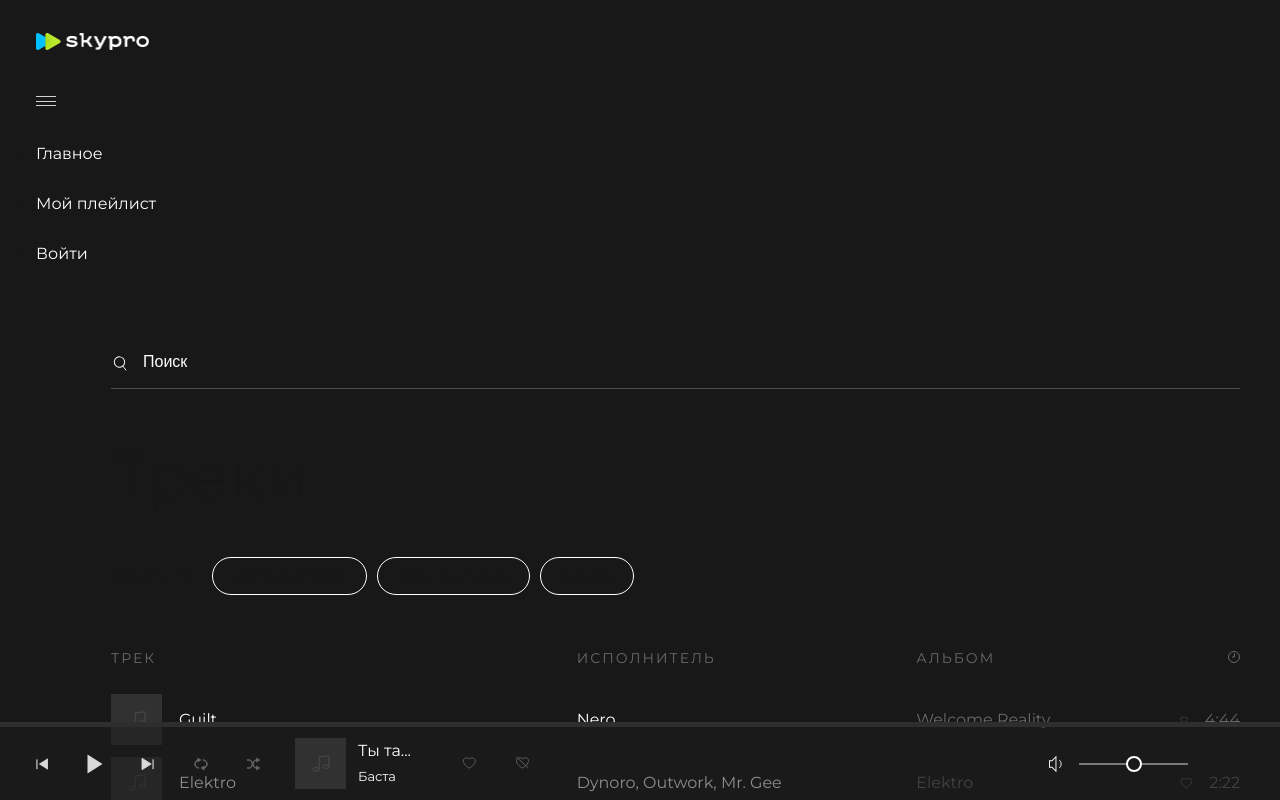
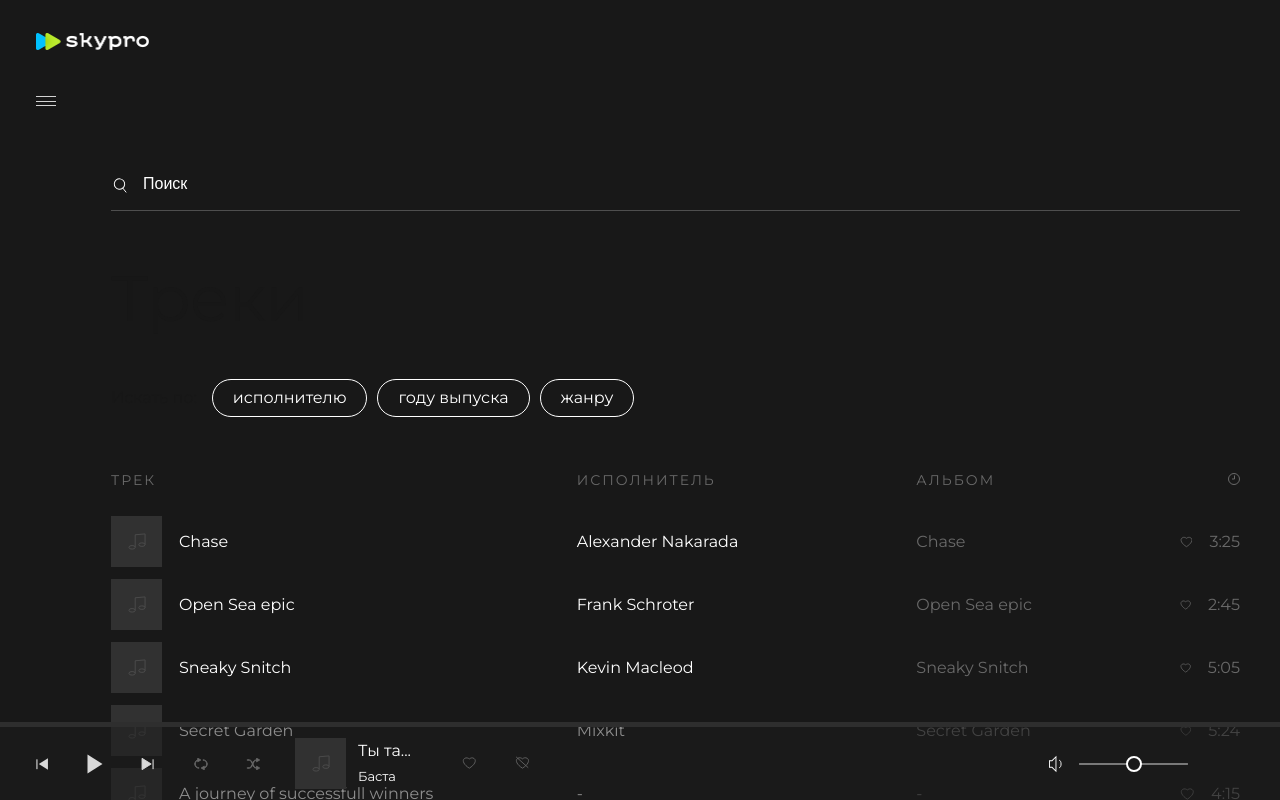
Before and after one commit to Gyupoi/skypro-music, a Next.js app: page / in a window 1280 px wide. Built offline with nearby package versions, Linux system fonts and the light colour scheme.

Commit message:
hw2 сделал

```diff
--- a/src/components/Filters/Filters.module.css
+++ b/src/components/Filters/Filters.module.css
@@ -1,7 +1,10 @@
+
 .centerblockFilter {
   display: flex;
   flex-direction: row;
   align-items: center;
+  flex-wrap: wrap;
+  gap: 10px;
   margin-bottom: 51px;
 }
 
@@ -10,10 +13,17 @@
   font-weight: 400;
   font-size: 16px;
   line-height: 24px;
-  margin-right: 15px;
+  margin-right: 5px;
+}
+
+.filterWrapper {
+  position: relative;
 }
 
 .filterButton {
+  color: #ffffff;
+  background: transparent;
+  font-family: inherit;
   font-style: normal;
   font-weight: 400;
   font-size: 16px;
@@ -21,8 +31,58 @@
   border: 1px solid #ffffff;
   border-radius: 60px;
   padding: 6px 20px;
+  cursor: pointer;
 }
 
-.filterButton:not(:last-child) {
-  margin-right: 10px;
+.filterButton:hover,
+.active {
+  color: #b672ff;
+  border-color: #b672ff;
 }
+
+.filterList {
+  position: absolute;
+  top: calc(100% + 10px);
+  left: 0;
+  z-index: 10;
+  display: flex;
+  flex-direction: column;
+  gap: 16px;
+  width: max-content;
+  max-width: 248px;
+  max-height: 237px;
+  overflow-y: auto;
+  padding: 30px;
+  border-radius: 12px;
+  background-color: #313131;
+  color: #ffffff;
+}
+
+.filterList::-webkit-scrollbar {
+  width: 4px;
+}
+
+.filterList::-webkit-scrollbar-track {
+  background-color: rgba(75, 73, 73, 1);
+}
+
+.filterList::-webkit-scrollbar-thumb {
+  background-color: #ffffff;
+}
+
+.filterItem {
+  padding: 0;
+  border: none;
+  background: transparent;
+  color: #ffffff;
+  font-family: inherit;
+  font-size: 16px;
+  line-height: 24px;
+  text-align: left;
+  white-space: nowrap;
+  cursor: pointer;
+}
+
+.filterItem:hover {
+  color: #b672ff;
+}
--- a/src/components/Filters/Filters.tsx
+++ b/src/components/Filters/Filters.tsx
@@ -1,15 +1,90 @@
+'use client';
+
+import { useState } from 'react';
+import classNames from 'classnames';
+import { data } from '../../../data';
 import styles from './Filters.module.css';
 
+type FilterName = 'author' | 'year' | 'genre';
+
+const tracks = data;
+
 export default function Filters() {
+  const [activeFilter, setActiveFilter] = useState<FilterName | null>(null);
+
+  const authors = [...new Set(tracks.map((track) => track.author))].sort();
+
+  const genres = Array.from(
+    new Set(
+      tracks.flatMap((track) =>
+        Array.isArray(track.genre)
+          ? track.genre
+              .filter((genre): genre is string => typeof genre === 'string')
+              .map((genre) => genre.trim())
+              .filter(Boolean)
+          : [],
+      ),
+    ),
+  ).sort((a, b) => a.localeCompare(b, 'ru'));
+
+  const years = [
+    ...new Set(
+      tracks
+        .map((track) => String(track.release_date ?? '').slice(0, 4))
+        .filter((year) => /^\d{4}$/.test(year)),
+    ),
+  ].sort((a, b) => Number(b) - Number(a));
+
+  const filters: {
+    key: FilterName;
+    label: string;
+    items: string[];
+  }[] = [
+    { key: 'author', label: 'исполнителю', items: authors },
+    { key: 'year', label: 'году выпуска', items: years },
+    { key: 'genre', label: 'жанру', items: genres },
+  ];
+
+  function handleFilterClick(name: FilterName) {
+    setActiveFilter((current) => (current === name ? null : name));
+  }
+
   return (
     <div className={styles.centerblockFilter}>
       <div className={styles.filterTitle}>Искать по:</div>
 
-      <div className={styles.filterButton}>исполнителю</div>
+      {filters.map((filter) => (
+        <div className={styles.filterWrapper} key={filter.key}>
+          <button
+            type="button"
+            className={classNames(styles.filterButton, {
+              [styles.active]: activeFilter === filter.key,
+            })}
+            onClick={() => handleFilterClick(filter.key)}
+            aria-expanded={activeFilter === filter.key}
+          >
+            {filter.label}
+          </button>
 
-      <div className={styles.filterButton}>году выпуска</div>
-
-      <div className={styles.filterButton}>жанру</div>
+          {activeFilter === filter.key && (
+            <div className={styles.filterList}>
+              {filter.items.map((item) => (
+                <button
+                  type="button"
+                  className={styles.filterItem}
+                  key={item}
+                  onClick={() => {
+                    // По заданию пока только открываем список.
+                    // Фильтрацию добавим в следующей работе.
+                  }}
+                >
+                  {item}
+                </button>
+              ))}
+            </div>
+          )}
+        </div>
+      ))}
     </div>
   );
 }
--- a/src/components/Navigation/Navigation.module.css
+++ b/src/components/Navigation/Navigation.module.css
@@ -19,11 +19,17 @@
   display: flex;
   flex-direction: column;
   justify-content: space-between;
+  border: none;
+  background: transparent;
+  cursor: pointer;
 }
 
 .navMenu {
+  display: none;
+}
+
+.navMenuOpen {
   display: block;
-  visibility: visible;
 }
 
 .logoImage {
@@ -40,6 +46,7 @@
 
 .menuList {
   padding: 18px 0 10px 0;
+  list-style: none;
 }
 
 .menuItem {
--- a/src/components/Navigation/Navigation.tsx
+++ b/src/components/Navigation/Navigation.tsx
@@ -1,8 +1,15 @@
+
+'use client';
+
+import { useState } from 'react';
 import Image from 'next/image';
 import Link from 'next/link';
+import classNames from 'classnames';
 import styles from './Navigation.module.css';
 
 export default function Navigation() {
+  const [isMenuOpen, setIsMenuOpen] = useState(false);
+
   return (
     <nav className={styles.mainNav}>
       <div className={styles.navLogo}>
@@ -15,28 +22,50 @@ export default function Navigation() {
         />
       </div>
 
-      <div className={styles.navBurger}>
+      <button
+        type="button"
+        className={styles.navBurger}
+        onClick={() => setIsMenuOpen((open) => !open)}
+        aria-label={isMenuOpen ? 'Закрыть меню' : 'Открыть меню'}
+        aria-expanded={isMenuOpen}
+      >
         <span className={styles.burgerLine}></span>
         <span className={styles.burgerLine}></span>
         <span className={styles.burgerLine}></span>
-      </div>
+      </button>
 
-      <div className={styles.navMenu}>
+      <div
+        className={classNames(styles.navMenu, {
+          [styles.navMenuOpen]: isMenuOpen,
+        })}
+      >
         <ul className={styles.menuList}>
           <li className={styles.menuItem}>
-            <Link href="#" className={styles.menuLink}>
+            <Link
+              href="/"
+              className={styles.menuLink}
+              onClick={() => setIsMenuOpen(false)}
+            >
               Главное
             </Link>
           </li>
 
           <li className={styles.menuItem}>
-            <Link href="#" className={styles.menuLink}>
+            <Link
+              href="#"
+              className={styles.menuLink}
+              onClick={() => setIsMenuOpen(false)}
+            >
               Мой плейлист
             </Link>
           </li>
 
           <li className={styles.menuItem}>
-            <Link href="/auth/signin" className={styles.menuLink}>
+            <Link
+              href="/auth/signin"
+              className={styles.menuLink}
+              onClick={() => setIsMenuOpen(false)}
+            >
               Войти
             </Link>
           </li>
--- a/src/components/Playlist/Playlist.tsx
+++ b/src/components/Playlist/Playlist.tsx
@@ -1,11 +1,22 @@
+
 import Track from '@/components/Track/Track';
+import { data } from '../../../data';
 import styles from './Playlist.module.css';
+
+function formatDuration(seconds: number): string {
+  const minutes = Math.floor(seconds / 60);
+  const remainingSeconds = seconds % 60;
+
+  return `${minutes}:${String(remainingSeconds).padStart(2, '0')}`;
+}
 
 export default function Playlist() {
   return (
     <div className={styles.centerblockContent}>
       <div className={styles.contentTitle}>
-        <div className={`${styles.playlistTitleCol} ${styles.col01}`}>Трек</div>
+        <div className={`${styles.playlistTitleCol} ${styles.col01}`}>
+          Трек
+        </div>
 
         <div className={`${styles.playlistTitleCol} ${styles.col02}`}>
           Исполнитель
@@ -23,42 +34,15 @@ export default function Playlist() {
       </div>
 
       <div className={styles.contentPlaylist}>
-        <Track
-          title="Guilt"
-          author="Nero"
-          album="Welcome Reality"
-          time="4:44"
-        />
-
-        <Track
-          title="Elektro"
-          author="Dynoro, Outwork, Mr. Gee"
-          album="Elektro"
-          time="2:22"
-        />
-
-        <Track
-          title="I’m Fire"
-          author="Ali Bakgor"
-          album="I’m Fire"
-          time="2:22"
-        />
-
-        <Track
-          title="Non Stop"
-          titleSpan="(Remix)"
-          author="Стоункат, Psychopath"
-          album="Non Stop"
-          time="4:12"
-        />
-
-        <Track
-          title="Run Run"
-          titleSpan="(feat. AR/CO)"
-          author="Jaded, Will Clarke, AR/CO"
-          album="Run Run"
-          time="2:54"
-        />
+        {data.map((track) => (
+          <Track
+            key={track._id}
+            title={track.name}
+            author={track.author}
+            album={track.album}
+            time={formatDuration(track.duration_in_seconds)}
+          />
+        ))}
       </div>
     </div>
   );
--- a/src/components/Sidebar/Sidebar.tsx
+++ b/src/components/Sidebar/Sidebar.tsx
@@ -6,8 +6,6 @@ export default function Sidebar() {
   return (
     <div className={styles.mainSidebar}>
       <div className={styles.sidebarPersonal}>
-        <p className={styles.sidebarPersonalName}>Sergey.Ivanov</p>
-
         <div className={styles.sidebarIcon}>
           <svg>
             <use xlinkHref="/img/icon/sprite.svg#logout"></use>
```
